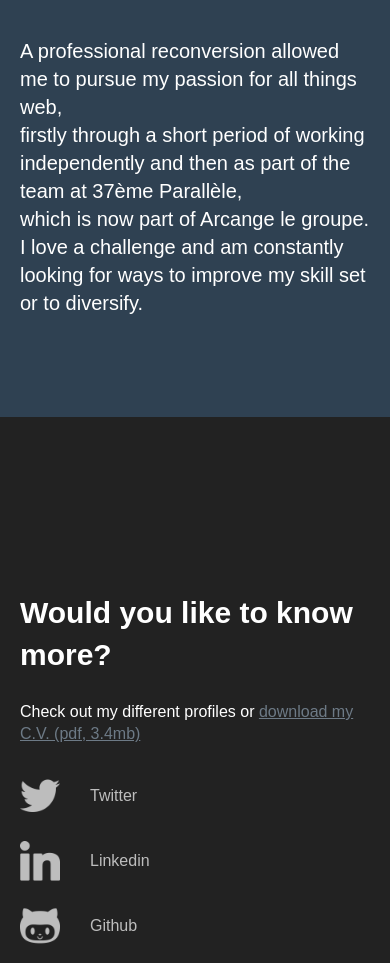
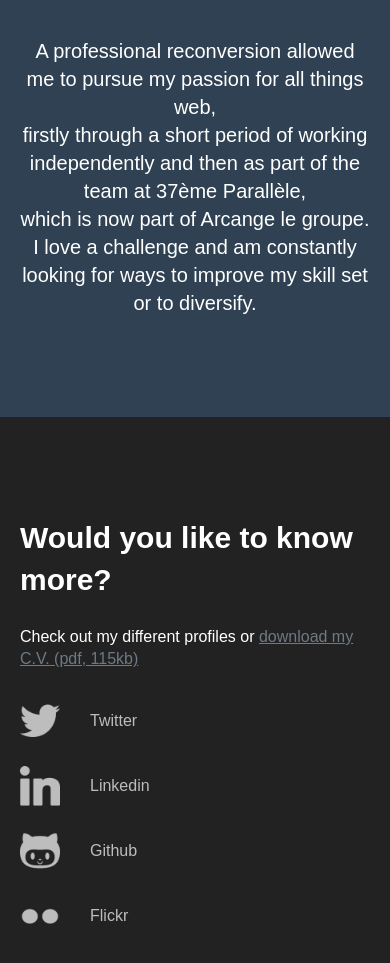
Before and after one commit to appleneil/appleneil.github.io, a plain HTML site: page index.html in a window 390 px wide. Shown: the part 1207-2170 px from the top of the page. Drawn offline with nearby package versions, Linux system fonts and the light colour scheme; a script that the page names is missing.

Commit message:
style update

```diff
--- a/css/main.css
+++ b/css/main.css
@@ -214,7 +214,7 @@ a[target="_blank"]:hover:after,a[target="_blank"]:active:after,a[target="_blank"
 .more {
     background: #222;
     color: #fff;
-    padding: 100px 0;
+    padding: 25px 0 100px;
 }
 ul.social {
     list-style: none;
@@ -269,9 +269,6 @@ ul.social {
     }
     .table-cell + .table-cell {
         padding: 0;
-    }
-    .align-centre {
-        text-align: left;
     }
     .photo {
         height: 250px;
--- a/index.html
+++ b/index.html
@@ -11,6 +11,16 @@
         <meta name="viewport" content="width=device-width, initial-scale=1">
         <link rel="stylesheet" href="css/normalize.min.css">
         <link rel="stylesheet" href="css/main.css">
+
+        <meta property="og:locale" content="fr_FR" />
+        <meta property="og:type" content="website" />
+        <meta property="og:title" content="Neil Appleton, Front-End Developer" />
+        <meta property="og:description" content="A Bilingual Front-End Developer based in Rouen, France. I love all things web, challenging myself and improving my skillset." />
+        <meta property="og:url" content="http://www.neilappleton.com/" />
+        <meta property="og:site_name" content="Neil Appleton, Front-End Developer" />
+        <meta property="og:image" content="http://www.neilappleton.com/img/neil-appleton-200.jpg" />
+
+
         <!--<script src="js/vendor/modernizr-2.6.2-respond-1.1.0.min.js"></script>-->
         <link rel="apple-touch-icon" sizes="57x57" href="/img/favicons/apple-touch-icon-57x57.png">
         <link rel="apple-touch-icon" sizes="114x114" href="/img/favicons/apple-touch-icon-114x114.png">
@@ -49,7 +59,7 @@
                 <div class="table">
                     <div class="table-cell">
                         <h2>Would you like to know more?</h2>
-                        <p>Check out my different profiles or <a href="img/neil-appleton-cv.pdf" title="Download my C.V." target="_blank">download my C.V. (pdf, 3.4mb)</a></p>
+                        <p>Check out my different profiles or <a href="img/neil-appleton-cv-lite.pdf" title="Download my C.V." target="_blank">download my C.V. (pdf, 115kb)</a></p>
                         <ul class="social">
                             <li class="twitter">
                                 <a href="https://twitter.com/Appleneil" title="Neil Appleton on Twitter" target="_blank">Twitter</a>
@@ -93,7 +103,7 @@
         <script>
           WebFont.load({
             google: {
-              families: ['Droid Sans', 'Droid Serif']
+              families: ['Source Sans Pro']
             }
           });
         </script>
```
Also changed, not shown: img/neil-appleton-200.jpg (added), 1 other file.
